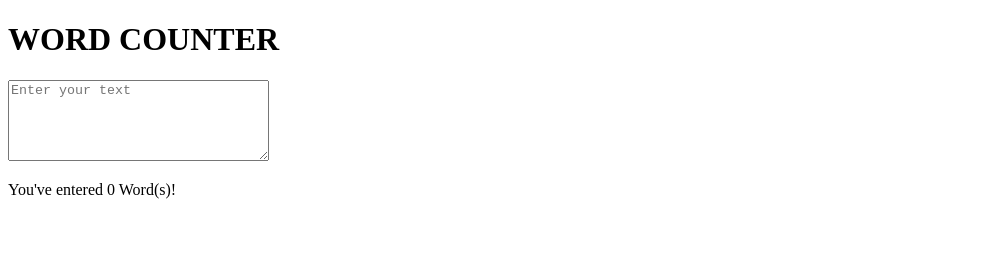
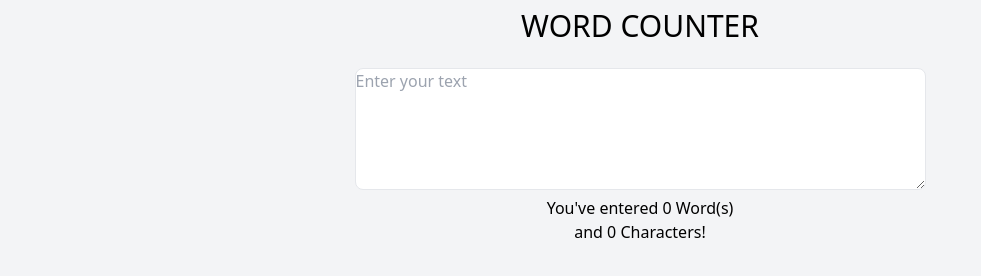
Before and after one commit to n-sim/simple-character-counter, a plain HTML site: page index.html in a window 1280 px wide. Shown: the whole page, without its empty margins (0-981 px from the left). Drawn offline with nearby package versions, Linux system fonts and the light colour scheme.

Commit message:
Added TailwindCSS

```diff
--- a/index.html
+++ b/index.html
@@ -7,15 +7,17 @@
     <meta http-equiv="X-UA-Compatible" content="ie=edge">
     <title>Vue</title>
     <script src="https://cdn.jsdelivr.net/npm/vue/dist/vue.js"></script>
-
+    <link href="https://unpkg.com/tailwindcss@^1.0/dist/tailwind.min.css" rel="stylesheet">
 
 </head>
 
-<body>
+<body class="bg-gray-100 text-center">
     <div id="app">
-        <h1>WORD COUNTER</h1>
-        <textarea cols="30" rows="5" placeholder="Enter your text" v-model="msg"></textarea>
-        <p>You've entered {{ words }} Word(s)!</p>
+        <h1 class="text-3xl mb-6 mt-2">WORD COUNTER</h1>
+        <textarea class="rounded-lg border outline-none" cols="60" rows="5" placeholder="Enter your text"
+            v-model="msg"></textarea>
+        <p>You've entered {{ words }} Word(s)</p>
+        <p>and {{ msg.length }} Characters!</p>
     </div>
 
     <script src="main.js"></script>
```
